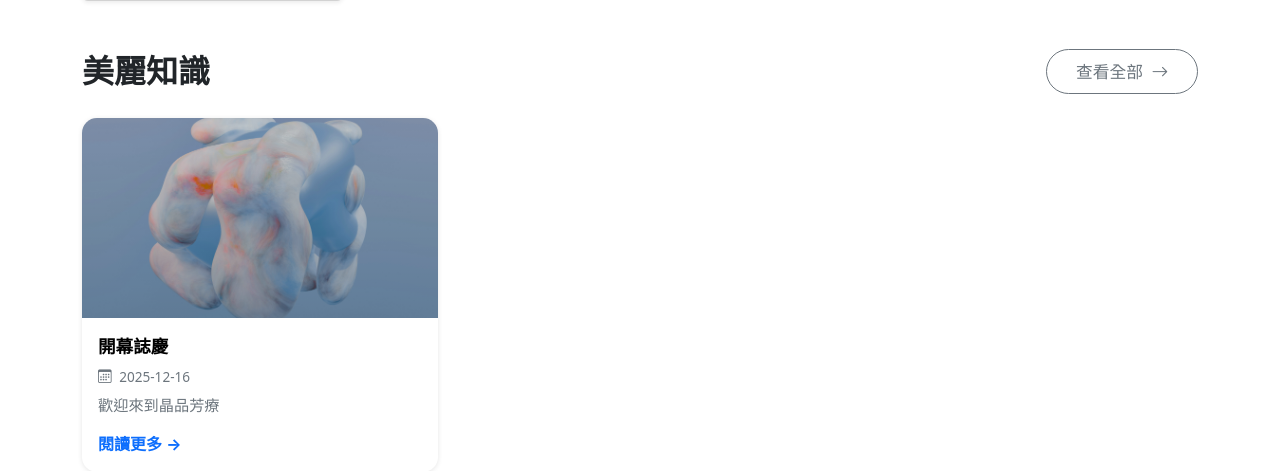
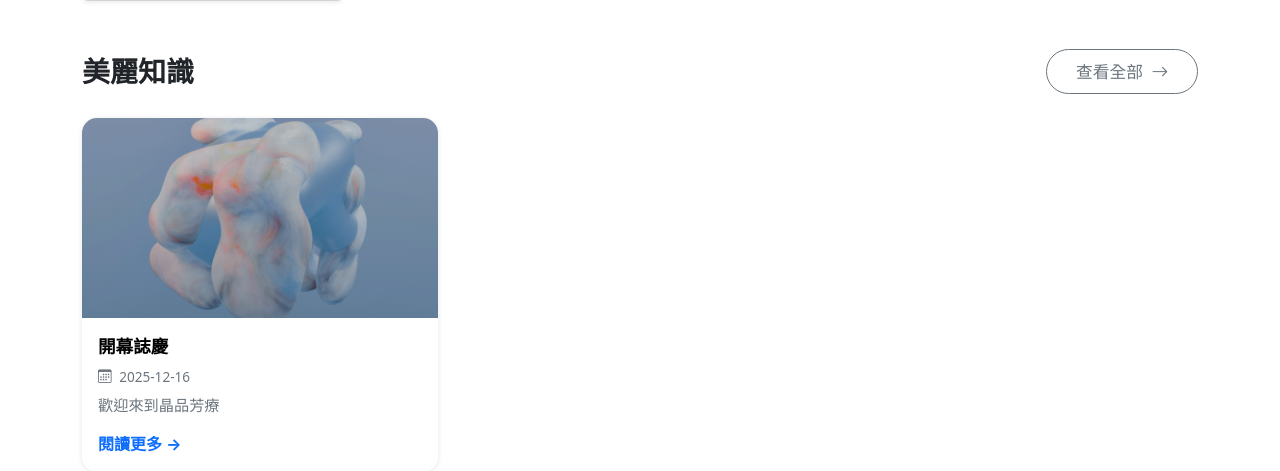
Before and after one commit to AlexChen531922/JP-SPA-Web-Application, a Flask app: page / in a window 1280 px wide. Shown: the part 1059-1530 px from the top of the page. Run offline with Flask 3, Linux system fonts and the light colour scheme; data comes from the database, SQL or seed files in the repository; some libraries are stand-ins or nearby versions.

Commit message:
update font size index article display

```diff
--- a/project/templates/index.html
+++ b/project/templates/index.html
@@ -235,7 +235,7 @@
   {% if posts %}
   <section class="mb-5 mt-5">
     <div class="d-flex justify-content-between align-items-center mb-4">
-      <h2 class="fw-bold mb-0">美麗知識</h2>
+      <h3 class="fw-bold mb-0">美麗知識</h3>
       <a href="{{ url_for('main.blog') }}" class="btn btn-outline-secondary rounded-pill btn-sm">
         查看全部 <i class="bi bi-arrow-right ms-1"></i>
       </a>
```
